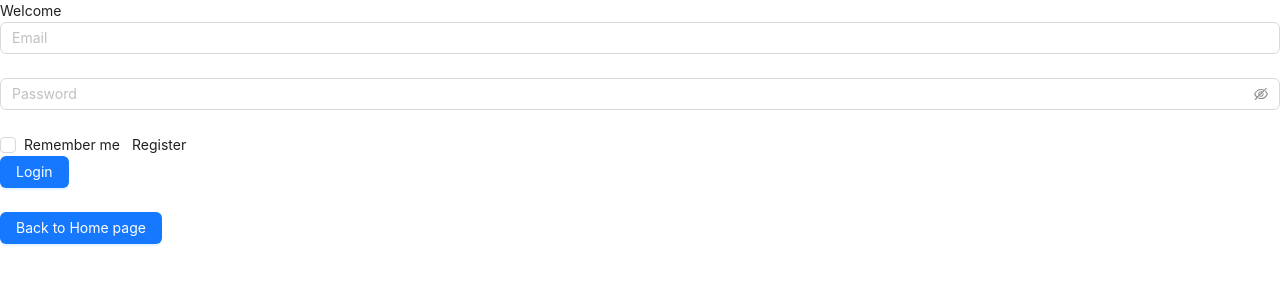
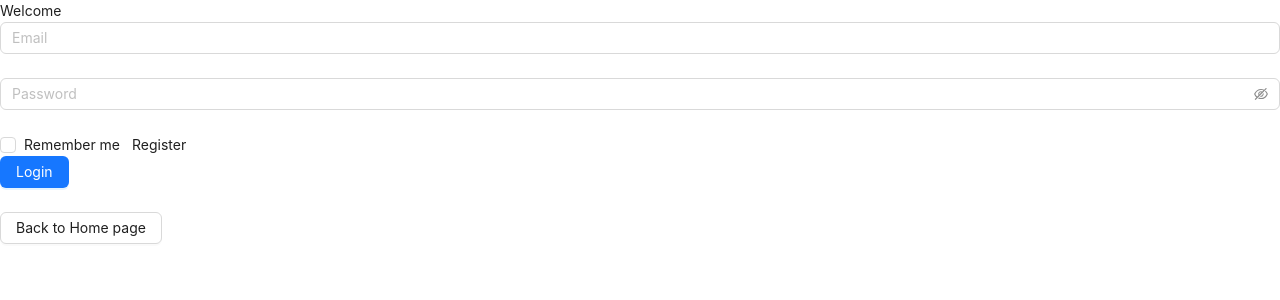
Before and after one commit to HungFPTU/api-Interceptor-team-01, a React (Vite) app: page /login in a window 1280 px wide. Shown: the top 300 px of the page. Built offline with nearby package versions, Linux system fonts and the light colour scheme.

Commit message:
Update index.tsx

```diff
--- a/src/pages/Login/index.tsx
+++ b/src/pages/Login/index.tsx
@@ -75,7 +75,7 @@ const Login: React.FC = () => {
           </Button>
         </Form.Item>
         <Form.Item>
-          <Button type="primary" className="w-full mt-3" onClick={handleBackHome}>
+          <Button className="w-full bg-white text-black hover:bg-gray-200 mt-1" onClick={handleBackHome}>
             Back to Home page
           </Button>
         </Form.Item>
```
